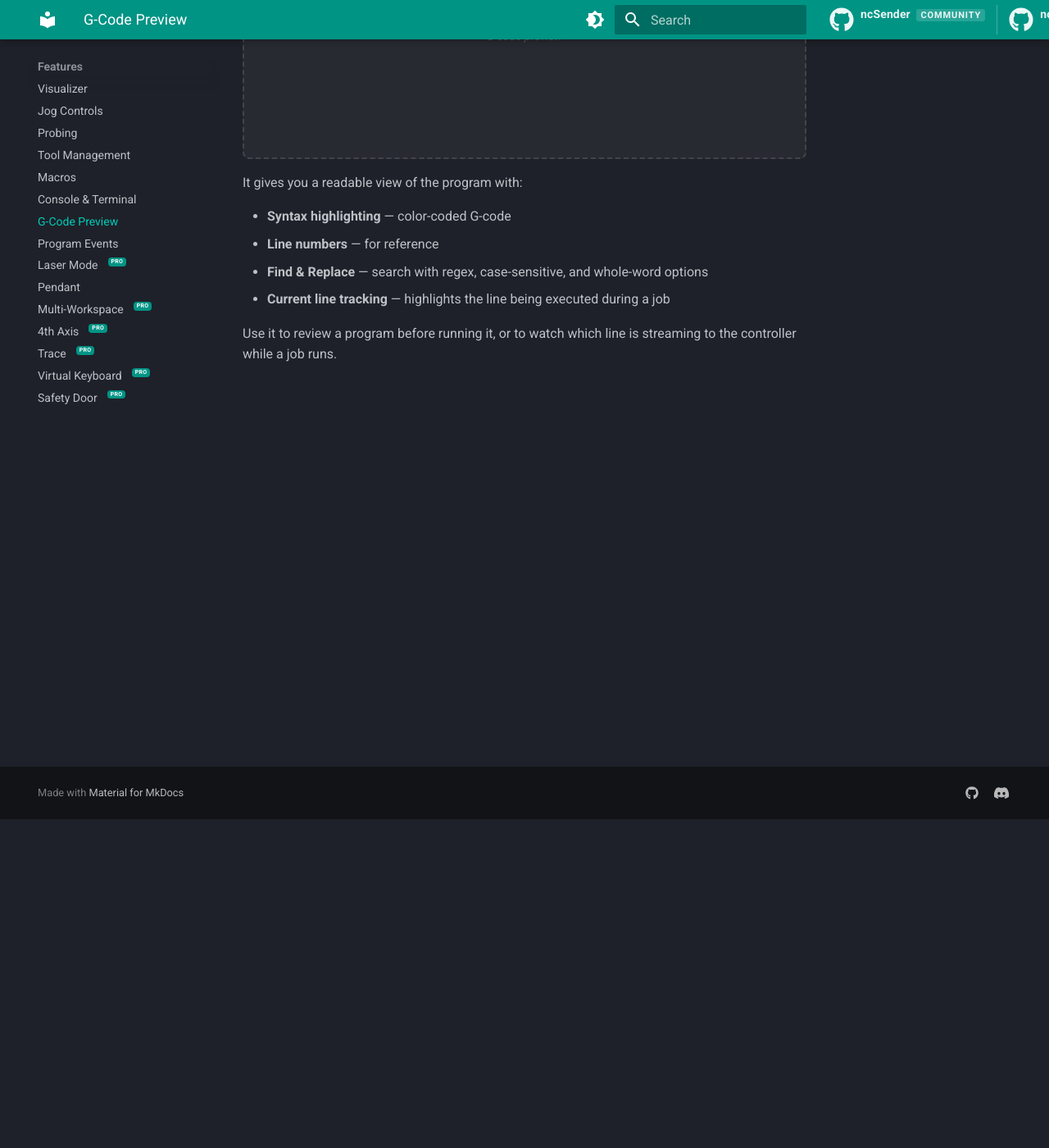
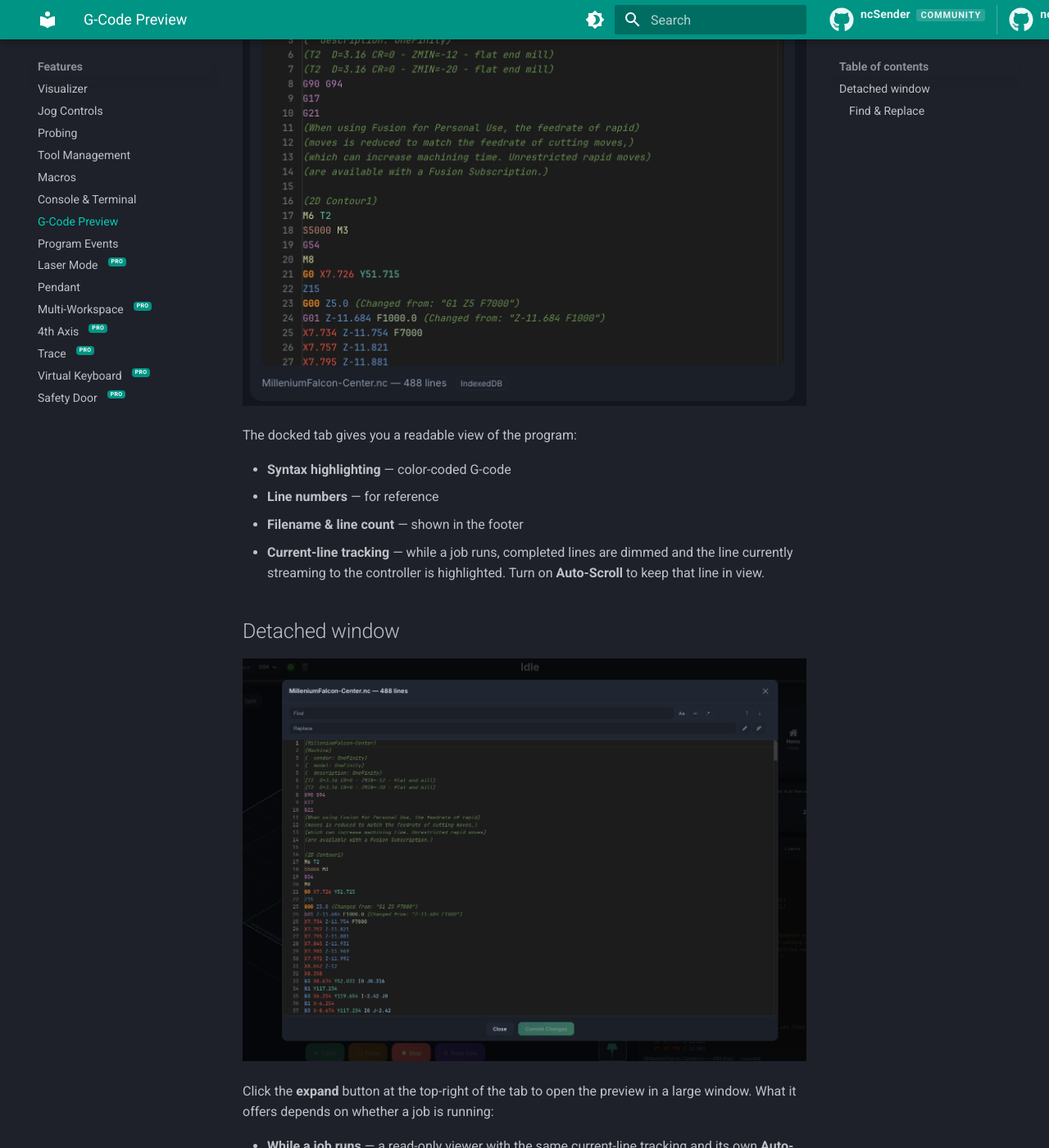
Before and after one commit to siganberg/ncSender.manual, an MkDocs documentation site: the page built from docs/features/gcode-preview.md, in a window 1280 px wide and 1400 px high, scrolled down 401 px. Shown: the whole window at 82% size. Built offline with MkDocs 1.6.1 and Material for MkDocs 9.7.7, drawn with Linux system fonts in a browser that asks for light colours; comment, search, counter and statistics services are not loaded; some of the changed text lies outside the part shown.

Commit message:
Add G-Code Preview images and detached-window docs
Add docked and detached G-Code Preview screenshots. Document the detached
window: read-only current-line viewer while a job runs, editable Monaco
editor with Commit/Discard when idle, and the Find & Replace toolbar
(match case, whole word, regex, replace/replace all).

Co-Authored-By: Claude Opus 4.8 (1M context) <noreply@anthropic.com>

```diff
--- a/docs/features/gcode-preview.md
+++ b/docs/features/gcode-preview.md
@@ -4,15 +4,35 @@ The **G-Code Preview** tab shows the loaded program as text, next to the
 [Terminal](console.md), [Macros](macros.md), Plugins, and [Events](program-events.md)
 tabs in the panel below the visualizer.
 
-<!-- TODO: Screenshot of G-code preview tab with syntax highlighting -->
-![G-code preview](../assets/images/features/gcode-preview.png){ .placeholder }
+![G-code preview](../assets/images/features/gcode-preview.png)
 
-It gives you a readable view of the program with:
+The docked tab gives you a readable view of the program:
 
 - **Syntax highlighting** — color-coded G-code
 - **Line numbers** — for reference
-- **Find & Replace** — search with regex, case-sensitive, and whole-word options
-- **Current line tracking** — highlights the line being executed during a job
+- **Filename & line count** — shown in the footer
+- **Current-line tracking** — while a job runs, completed lines are dimmed and the line
+  currently streaming to the controller is highlighted. Turn on **Auto-Scroll** to keep
+  that line in view.
 
-Use it to review a program before running it, or to watch which line is streaming to the
-controller while a job runs.
+## Detached window
+
+![Detached G-code preview with find & replace](../assets/images/features/gcode-preview-detached.png)
+
+Click the **expand** button at the top-right of the tab to open the preview in a large
+window. What it offers depends on whether a job is running:
+
+- **While a job runs** — a read-only viewer with the same current-line tracking and its
+  own **Auto-Scroll** toggle.
+- **When idle** — a full **editable** editor. Make changes to the loaded program, then
+  **Commit Changes** to keep them or **Discard** to throw them away.
+
+### Find & Replace
+
+The detached window adds a Find & Replace toolbar:
+
+- **Find** — type to search; a counter shows the current match (e.g. *3 of 12*), and
+  ++enter++ / ++shift+enter++ jump to the next / previous match.
+- **Match Case** (`Aa`, ++alt+c++), **Match Whole Word** (++alt+w++), and **Regular
+  Expression** (`.*`, ++alt+r++) refine the search.
+- **Replace** and **Replace All** are available when no job is running.
```
Also changed, not shown: docs/assets/images/features/gcode-preview-detached.png (added), docs/assets/images/features/gcode-preview.png (added).
